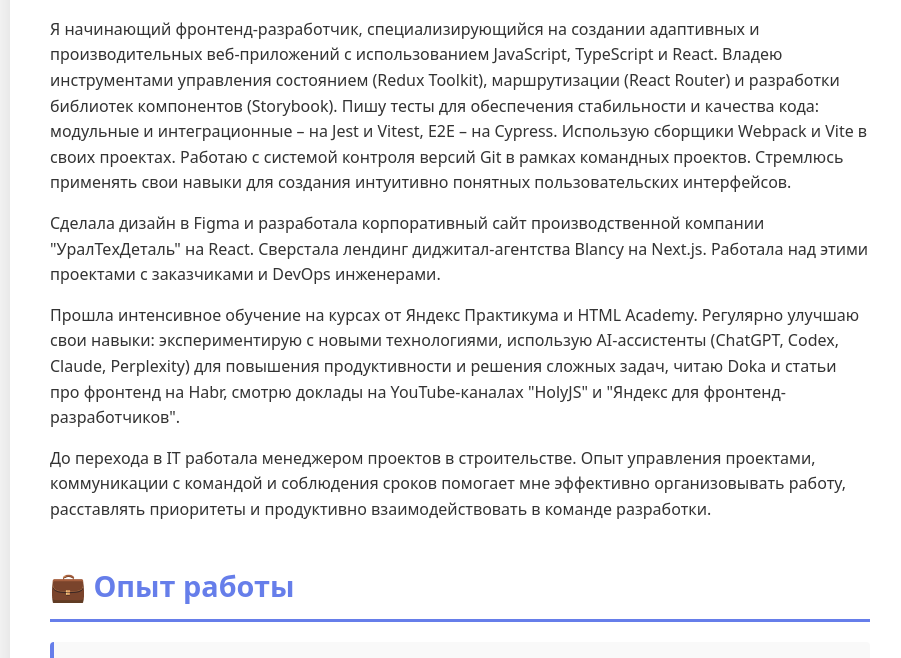
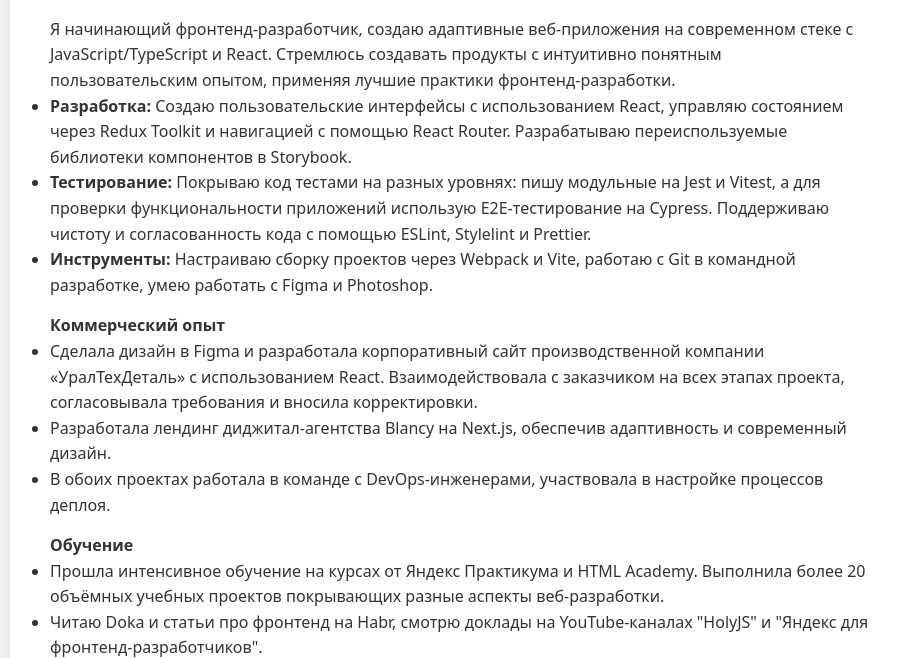
Before and after one commit to IrinaRyazanskaya/resume, a website: page index.html in a window 1280 px wide. Shown: the part 725-1383 px from the top of the page, without its empty margins (180-1081 px from the left). Drawn offline with Linux system fonts and the light colour scheme.

Commit message:
Поправила секцию "Обо мне"

```diff
--- a/index.html
+++ b/index.html
@@ -72,37 +72,78 @@
 
         <section class="section">
           <h2 class="section__title">👤 Обо мне</h2>
-          <p class="section__text">
-            Я начинающий фронтенд-разработчик, специализирующийся на создании адаптивных и
-            производительных веб-приложений с использованием JavaScript, TypeScript и React. Владею
-            инструментами управления состоянием (Redux Toolkit), маршрутизации (React Router) и
-            разработки библиотек компонентов (Storybook). Пишу тесты для обеспечения стабильности и
-            качества кода: модульные и интеграционные – на Jest и Vitest, E2E – на Cypress.
-            Использую сборщики Webpack и Vite в своих проектах. Работаю с системой контроля версий
-            Git в рамках командных проектов. Стремлюсь применять свои навыки для создания интуитивно
-            понятных пользовательских интерфейсов.
-          </p>
+          <div class="section__text">
+            <p>
+              Я начинающий фронтенд-разработчик, создаю адаптивные веб-приложения на современном
+              стеке с JavaScript/TypeScript и React. Стремлюсь создавать продукты с интуитивно
+              понятным пользовательским опытом, применяя лучшие практики фронтенд-разработки.
+            </p>
+            <ul>
+              <li>
+                <strong>Разработка:</strong> Создаю пользовательские интерфейсы с использованием
+                React, управляю состоянием через Redux Toolkit и навигацией с помощью React Router.
+                Разрабатываю переиспользуемые библиотеки компонентов в Storybook.
+              </li>
+              <li>
+                <strong>Тестирование:</strong> Покрываю код тестами на разных уровнях: пишу
+                модульные на Jest и Vitest, а для проверки функциональности приложений использую
+                E2E-тестирование на Cypress. Поддерживаю чистоту и согласованность кода с помощью
+                ESLint, Stylelint и Prettier.
+              </li>
+              <li>
+                <strong>Инструменты:</strong> Настраиваю сборку проектов через Webpack и Vite,
+                работаю с Git в командной разработке, умею работать с Figma и Photoshop.
+              </li>
+            </ul>
+          </div>
 
-          <p class="section__text">
-            Сделала дизайн в Figma и разработала корпоративный сайт производственной компании
-            "УралТехДеталь" на React. Сверстала лендинг диджитал-агентства Blancy на Next.js.
-            Работала над этими проектами с заказчиками и DevOps инженерами.
-          </p>
+          <div class="section__text">
+            <strong>Коммерческий опыт</strong>
+            <ul>
+              <li>
+                Сделала дизайн в Figma и разработала корпоративный сайт производственной компании
+                «УралТехДеталь» с использованием React. Взаимодействовала с заказчиком на всех
+                этапах проекта, согласовывала требования и вносила корректировки.
+              </li>
+              <li>
+                Разработала лендинг диджитал-агентства Blancy на Next.js, обеспечив адаптивность и
+                современный дизайн.
+              </li>
+              <li>
+                В обоих проектах работала в команде с DevOps-инженерами, участвовала в настройке
+                процессов деплоя.
+              </li>
+            </ul>
+          </div>
 
-          <p class="section__text">
-            Прошла интенсивное обучение на курсах от Яндекс Практикума и HTML Academy. Регулярно
-            улучшаю свои навыки: экспериментирую с новыми технологиями, использую AI-ассистенты
-            (ChatGPT, Codex, Claude, Perplexity) для повышения продуктивности и решения сложных
-            задач, читаю Doka и статьи про фронтенд на Habr, смотрю доклады на YouTube-каналах
-            "HolyJS" и "Яндекс для фронтенд-разработчиков".
-          </p>
+          <div class="section__text">
+            <strong>Обучение</strong>
+            <ul>
+              <li>
+                Прошла интенсивное обучение на курсах от Яндекс Практикума и HTML Academy. Выполнила
+                более 20 объёмных учебных проектов покрывающих разные аспекты веб-разработки.
+              </li>
+              <li>
+                Читаю Doka и статьи про фронтенд на Habr, смотрю доклады на YouTube-каналах "HolyJS"
+                и "Яндекс для фронтенд-разработчиков".
+              </li>
+              <li>
+                Регулярно улучшаю свои навыки: экспериментирую с новыми технологиями, использую
+                AI-ассистенты (ChatGPT, Codex, Claude, Perplexity) для повышения продуктивности и
+                решения сложных задач
+              </li>
+            </ul>
+          </div>
 
-          <p class="section__text">
-            До перехода в IT работала менеджером проектов в строительстве. Опыт управления
-            проектами, коммуникации с командой и соблюдения сроков помогает мне эффективно
-            организовывать работу, расставлять приоритеты и продуктивно взаимодействовать в команде
-            разработки.
-          </p>
+          <div class="section__text">
+            <strong>Прошлая работа</strong>
+            <p>
+              Управляла проектами в строительной отрасли, что дало навыки планирования, координации
+              команд и соблюдения дедлайнов. Этот опыт позволяет эффективно расставлять приоритеты
+              задач, организовывать рабочие процессы и продуктивно взаимодействовать с командой
+              разработки, дизайнерами и заказчиками.
+            </p>
+          </div>
         </section>
 
         <section class="section">
```
